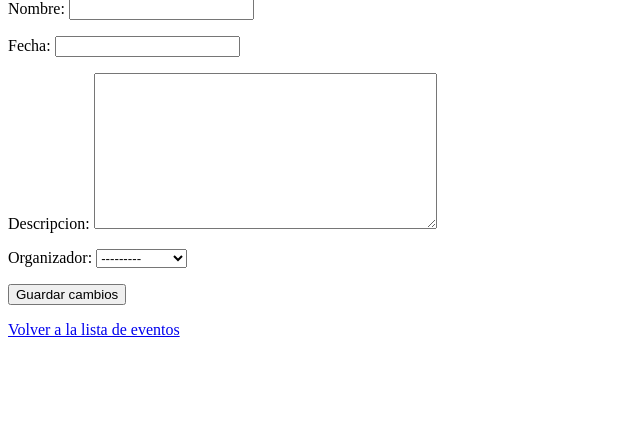
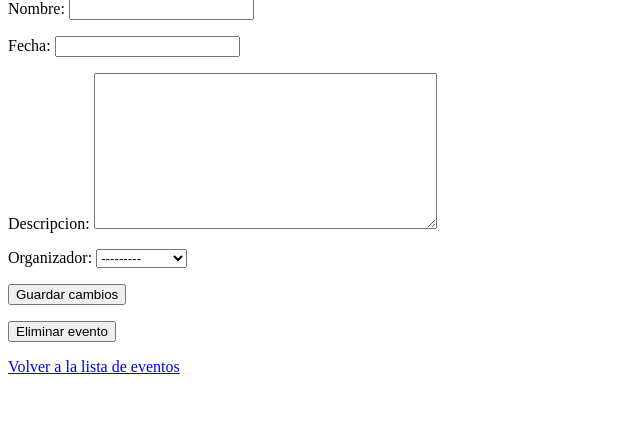
Before and after one commit to ChristopherSerrano27/Parcial-1---Christopher-Serrano, a Django app: template MiGestorEventos/eventos/templates/editar_evento.html in a window 1280 px wide. Shown: the part 67-488 px from the top of the page, without its empty margins (0-640 px from the left). Run offline with Django 5.2, Linux system fonts and the light colour scheme; the template is opened without the code that fills it: values that come from a table or form of the project are taken from there, others are empty; data comes from the database, SQL or seed files in the repository.

Commit message:
se añadio la opcion para eliminar el evento

```diff
--- a/MiGestorEventos/eventos/templates/editar_evento.html
+++ b/MiGestorEventos/eventos/templates/editar_evento.html
@@ -6,4 +6,9 @@
     <button type="submit">Guardar cambios</button>
 </form>
 
+<form method="post" action="{% url 'eliminar_evento' pk=evento.pk %}">
+    {% csrf_token %}
+    <button type="submit" onclick="return confirm('¿Estás seguro de que quieres eliminar este evento?');">Eliminar evento</button>
+</form>
+
 <a href="{% url 'eventos_lista' %}">Volver a la lista de eventos</a>
```
